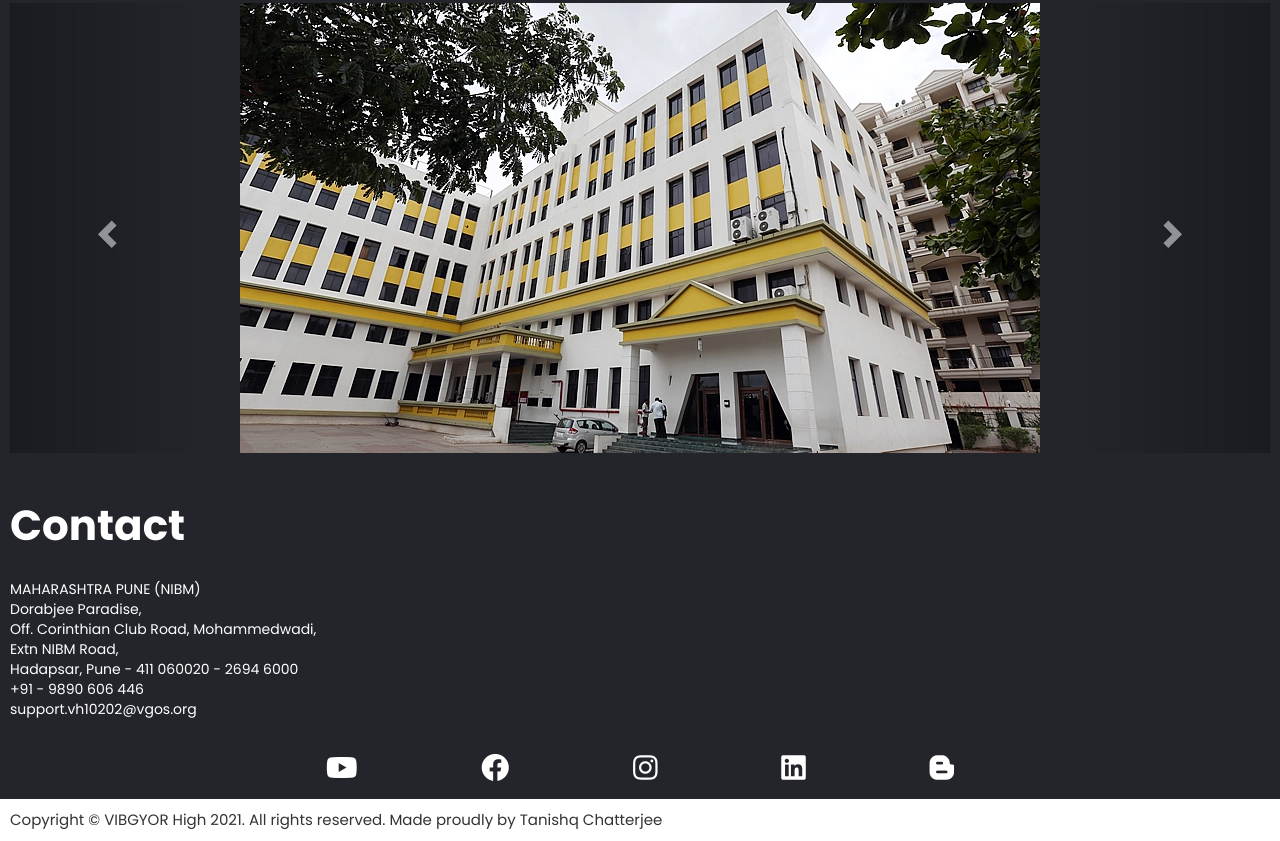
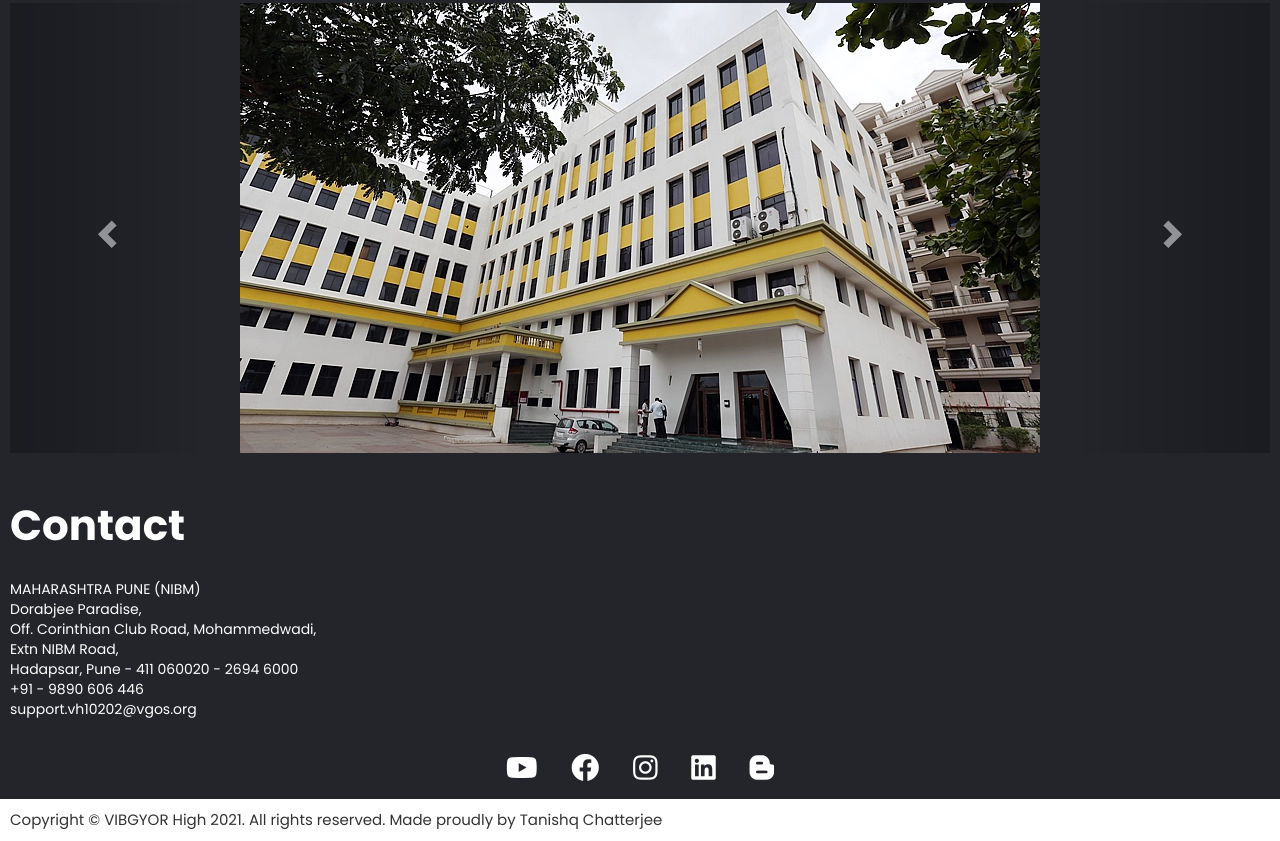
Before and after one commit to GAL-X-E/Test-4, a plain HTML site: page index.html in a window 1280 px wide. Shown: the part 1442-2283 px from the top of the page. Drawn offline with nearby package versions, Linux system fonts and the light colour scheme.

Commit message:
Add files via upload

```diff
--- a/style.css
+++ b/style.css
@@ -322,7 +322,7 @@ header.sticky .menu-item .sub-menu{
 #media_icon a{
   color: #fff;
   font-size: 2em;
-  margin: 60px;
+  margin: 15px;
 }
 
 iframe{
```
